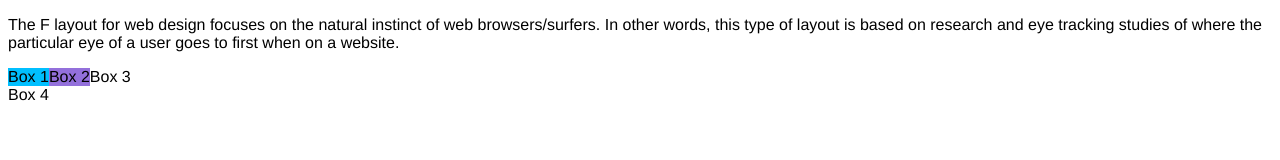
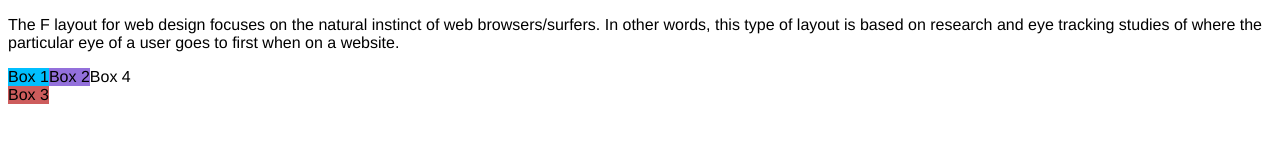
Before and after one commit to hnanila/IS.117_Portfolio, a plain HTML site: page index.html in a window 1280 px wide. Drawn offline with Linux system fonts and the light colour scheme; files that its build step writes are made by us from their sources; a script that the page names is missing.

Commit message:
task: box 3 color & float

```diff
--- a/portfolio/css/main.css
+++ b/portfolio/css/main.css
@@ -12,3 +12,8 @@
     background-color: mediumpurple;
     float: left;
 }
+#box3 {
+    background-color: indianred;
+    clear:both;
+    float:left;
+}
```
